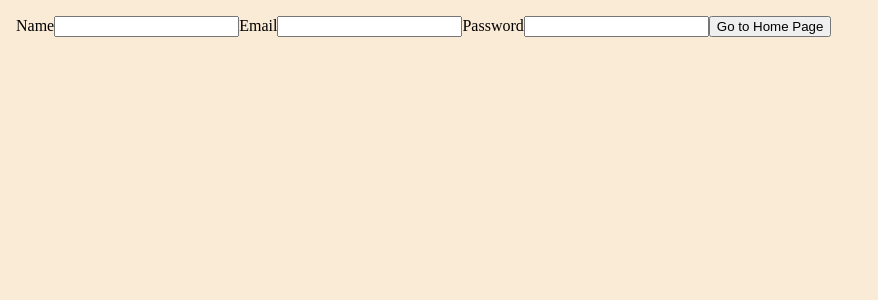
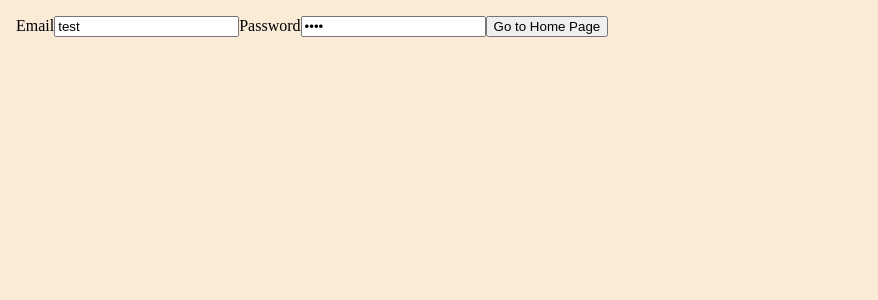
Before and after one commit to Jandrew2055/restaurantFinder, a React app: page /signup in a window 1280 px wide. Shown: the top 300 px of the page, without its empty margins (0-878 px from the left). Built offline with nearby package versions, Linux system fonts and the light colour scheme.

Commit message:
setting up signup form

```diff
--- a/client/Pages/Auth/Signup.tsx
+++ b/client/Pages/Auth/Signup.tsx
@@ -1,26 +1,31 @@
-import React, { FormEvent, JSX } from 'react';
+import React, { FormEvent, JSX, useState } from 'react';
 import { useNavigate } from 'react-router-dom';
 
 const Signup = (): JSX.Element => {
-//   const navigate = useNavigate();
+  const [formData, setFormData] = useState({
+    email: 'test',
+    password: 'test',
+  });
 
-  //   const goHome = (e: FormEvent) => {
-  //     e.preventDefault();
-
-  //     console.log('testing');
-  //     navigate('/home');
-  //   };
-  //add below to form when ready
-  //onSubmit={goHome}
   return (
     <div>
       <form className='signup-form' aria-label='sign up form'>
-        <label htmlFor='name'>Name</label>
-        <input type='text' name='name' id='name'></input>
         <label htmlFor='email'>Email</label>
-        <input type='email' id='email' name='email' required></input>
+        <input
+          type='email'
+          id='email'
+          name='email'
+          value={formData.email}
+          required
+        ></input>
         <label htmlFor='password'>Password</label>
-        <input type='password' id='password' name='password' required></input>
+        <input
+          type='password'
+          id='password'
+          name='password'
+          value={formData.password}
+          required
+        ></input>
         <button type='submit'>Go to Home Page</button>
       </form>
     </div>
```
